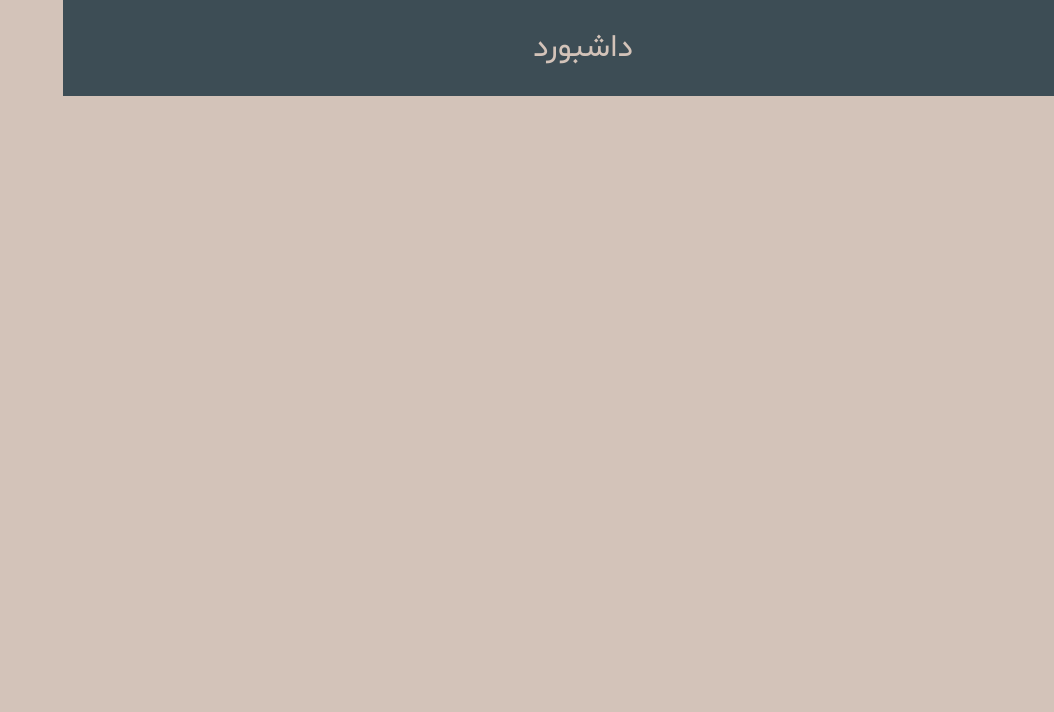
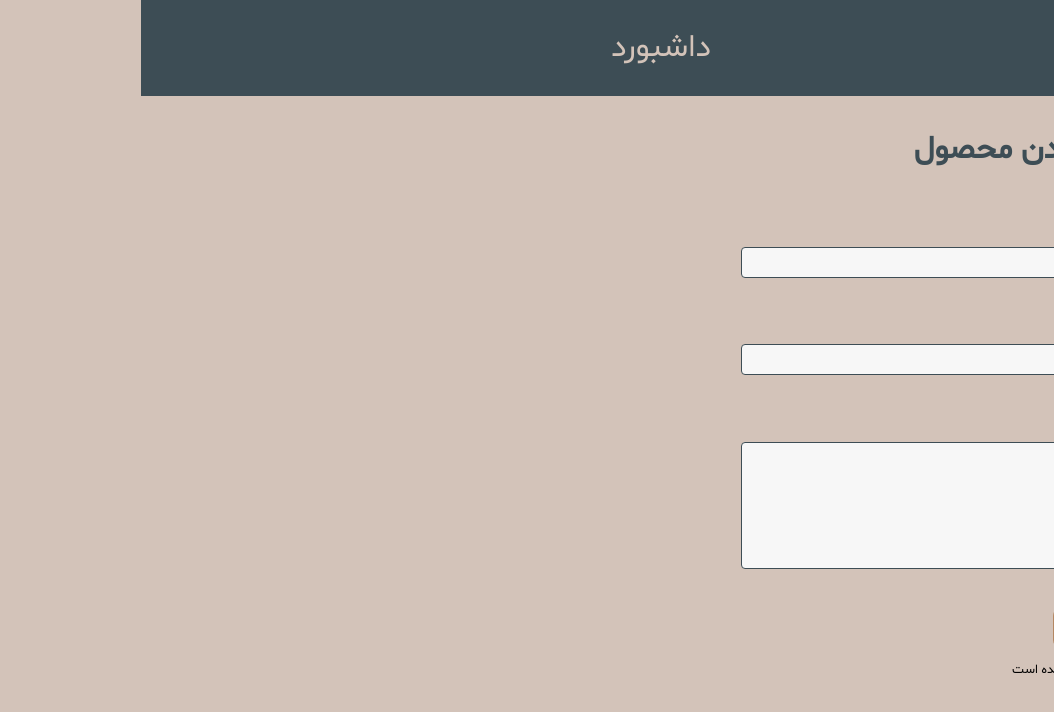
Before and after one commit to mohsen2020zm/Dashboard, a React (Create React App) app: page /add-product in a window 1280 px wide. Shown: the top 712 px of the page, without its empty margins (226-1280 px from the left). Built offline with nearby package versions, Linux system fonts and the light colour scheme.

Commit message:
Create add product page & edit page names.

```diff
--- a/src/App.css
+++ b/src/App.css
@@ -8,7 +8,7 @@ body{
     padding: 0;
     font-family: shabnam;
 }
-button, input, select{
+button, input, select, textarea{
     font-family: shabnam;
 }
 select:focus{
--- a/src/App.js
+++ b/src/App.js
@@ -1,11 +1,12 @@
 import './App.css';
 import { BrowserRouter, Routes, Route } from 'react-router-dom'
+import TopBar from './Components/TopBar/TopBar'
+import SideBar from './Components/SideBar/SideBar';
 import ProfilePage from './Pages/ProfilePage'
 import UsersPage from './Pages/UsersPage'
 import ManageProductsPage from './Pages/ManageProductsPage';
-import TopBar from './Components/TopBar/TopBar'
-import SideBar from './Components/SideBar/SideBar';
-import AllOrders from './Components/AllOrders/AllOrders';
+import AllOrdersPage from './Pages/AllOrdersPage';
+import AddProductPage from './Pages/AddProductPage'
 
 function App() {
   return (
@@ -16,7 +17,8 @@ function App() {
         <Route path='/' element={<ProfilePage />} />
         <Route path='/users' element={<UsersPage />} />
         <Route path='/manage-products' element={<ManageProductsPage />} />
-        <Route path='/all-orders' element={<AllOrders />} />
+        <Route path='/all-orders' element={<AllOrdersPage />} />
+        <Route path='/add-product' element={<AddProductPage />} />
         <Route path='*' element={<p>پیدا نشد</p>} />
       </Routes>
     </BrowserRouter>
--- /dev/null
+++ b/src/Components/AddProduct/AddProduct.css
@@ -0,0 +1,53 @@
+.add-pros-inputs-parent-div{
+    display: flex;
+    align-items: center;
+    justify-content: space-between;
+    flex-wrap: wrap;
+    padding: 0 0 2rem 0;
+}
+.add-pros-input-div{
+    width: 32rem;
+    margin: 1rem 0;
+}
+.add-pros-input-title{
+    font-size: 1rem;
+    color: #3d4d55;
+    margin: 0.4rem 0;
+}
+.add-pros-input{
+    width: 80%;
+    height: 1.8rem;
+    padding: 0 0.4rem;
+    background-color: #f7f7f7;
+    border: 1px solid #3d4d55;
+    border-radius: 4px;
+    font-size: 0.83rem;
+}
+.add-pros-description-input{
+    width: 80%;
+    height: 7rem;
+    padding: 0.4rem;
+    background-color: #f7f7f7;
+    border: 1px solid #3d4d55;
+    border-radius: 4px;
+    font-size: 0.83rem;
+    resize: none;
+}
+.add-pros-file-label{
+    display: block;
+    width: 7rem;
+    height: 2.5rem;
+    border-radius: 8px;
+    background-color: #b58863;
+    color: #f7f7f7;
+    font-size: 1rem;
+    text-align: center;
+    line-height: 2.5rem;
+    cursor: pointer;
+}
+.add-pros-file-input{
+    display: none;
+}
+.add-pros-file-name{
+    font-size: 0.8rem;
+}
--- /dev/null
+++ b/src/Components/AddProduct/AddProduct.js
@@ -0,0 +1,41 @@
+import { useState } from 'react'
+import './AddProduct.css'
+
+export default function AddProduct() {
+
+    const [fileName, setFileName] = useState('هیچ فایلی انتخاب نشده است')
+
+    const fileInputChange = e => e.target.files[0] ? setFileName(e.target.files[0].name) : setFileName('هیچ فایلی انتخاب نشده است')
+
+  return (
+    <div className='dash-page-content-parent'>
+        <div className='container'>
+            <p className='page-titles'>اضافه کردن محصول</p>
+            <div className="add-pros-inputs-parent-div">
+                <div className="add-pros-input-div">
+                    <p className='add-pros-input-title'>نام محصول</p>
+                    <input type="text" className='add-pros-input' />
+                </div>
+                <div className="add-pros-input-div">
+                    <p className='add-pros-input-title'>قیمت محصول</p>
+                    <input type="text" className='add-pros-input' />
+                </div>
+                <div className="add-pros-input-div">
+                    <p className='add-pros-input-title'>توضیحات</p>
+                    <textarea className='add-pros-description-input' />
+                </div>
+                <div className="add-pros-input-div">
+                    <label className='add-pros-file-label' htmlFor='add-file'>آپلود عکس</label>
+                    <input
+                     className='add-pros-file-input'
+                     type='file'
+                     id='add-file'
+                     accept='.jpg,.jpeg,.png'
+                     onChange={e => fileInputChange(e) }/>
+                    <p className="add-pros-file-name">{fileName}</p>
+                </div>
+            </div>
+        </div>
+    </div>
+  )
+}
--- a/src/Components/AllOrders/AllOrders.js
+++ b/src/Components/AllOrders/AllOrders.js
@@ -5,7 +5,7 @@ export default function AllOrders() {
   return (
     <div className='dash-page-content-parent'>
         <div className="container">
-            <p className='page-titles'>لیست سفارشات</p>
+            <p className='page-titles'>فهرست سفارشات</p>
             <Row borderDetails='1px solid #3d4d55' column1='نام کاربری' column2='نام محصول' column3='تاریخ سفارش' ><div style={{width: '7rem'}}></div></Row>
 
             <Row column1='mohsen2020' column2='موبایل' column3='8 ابان' >
--- a/src/Components/SideBar/SideBar.js
+++ b/src/Components/SideBar/SideBar.js
@@ -5,6 +5,7 @@ import { FaRegUserCircle } from "react-icons/fa";
 import { TbUsers } from "react-icons/tb";
 import { AiOutlineProduct } from "react-icons/ai";
 import { LuClipboardList } from "react-icons/lu";
+import { IoMdAddCircleOutline } from "react-icons/io";
 
 export default function SideBar() {
   return (
@@ -30,7 +31,11 @@ export default function SideBar() {
         </div>
         <div className="dash-page-div">
           <LuClipboardList />
-          <Link to='/all-orders'>لیست سفارشات</Link>
+          <Link to='/all-orders'>فهرست سفارشات</Link>
+        </div>
+        <div className="dash-page-div">
+          <IoMdAddCircleOutline />
+          <Link to='/add-product'>اضافه کردن محصول</Link>
         </div>
       </div>
       <button className='sign-out-btn'>خروج از حساب کاربری</button>
--- a/src/Components/Users/Users.js
+++ b/src/Components/Users/Users.js
@@ -5,7 +5,7 @@ export default function Users() {
   return (
     <div className='dash-page-content-parent'>
         <div className='container'>
-          <p className="page-titles">کاربران</p>
+          <p className="page-titles">فهرست کاربران</p>
           <div className="users-main-div">
             <Row borderDetails='1px solid #3d4d55' column1='نام و نام خانوادگی' column2='نام کاربری' column3='شماره تلفن' />
 
--- /dev/null
+++ b/src/Pages/AddProductPage.js
@@ -0,0 +1,9 @@
+import AddProduct from "../Components/AddProduct/AddProduct"
+
+export default function AddProductPage() {
+  return (
+    <>
+        <AddProduct />
+    </>
+  )
+}
```
